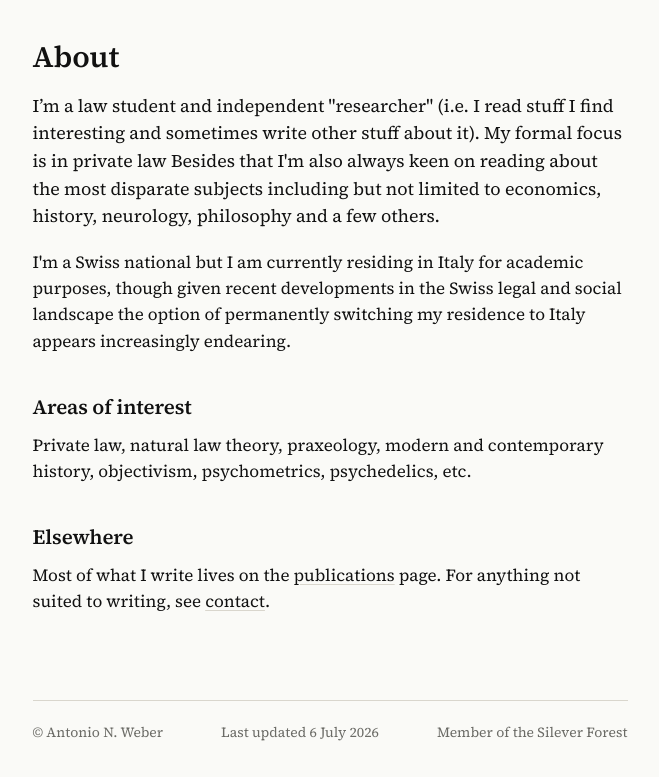
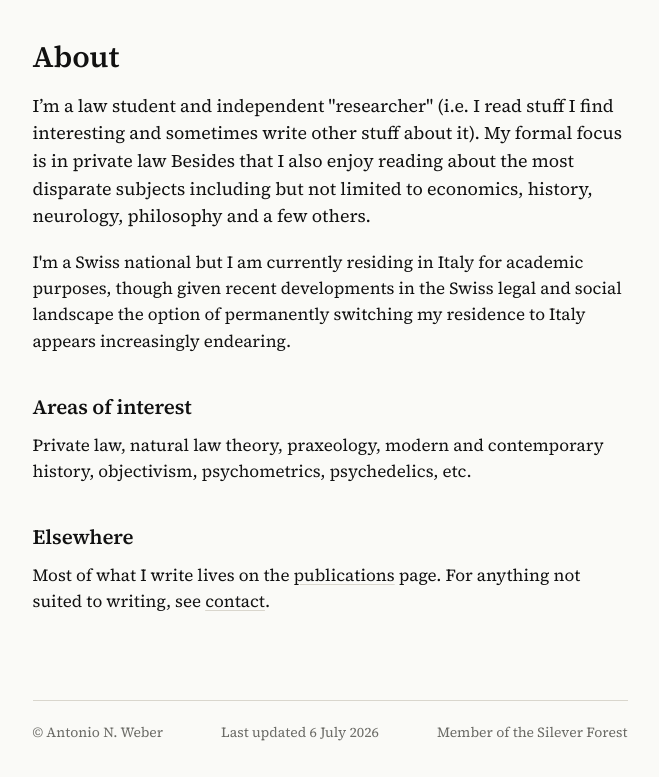
Before and after one commit to anvveber/anweber.org, a plain HTML site: page about.html in a window 1280 px wide. Shown: the part 103-880 px from the top of the page, without its empty margins (310-969 px from the left). Drawn offline with Linux system fonts and the light colour scheme.

Commit message:
Update about.html

```diff
--- a/about.html
+++ b/about.html
@@ -27,7 +27,7 @@
       <h1>About</h1>
 
       <p class="lede">
-        I&rsquo;m a law student and independent "researcher" (i.e. I read stuff I find interesting and sometimes write other stuff about it). My formal focus is in private law Besides that I'm also always keen on reading about the most disparate subjects including but not limited to economics, history, neurology, philosophy and a few others.
+        I&rsquo;m a law student and independent "researcher" (i.e. I read stuff I find interesting and sometimes write other stuff about it). My formal focus is in private law Besides that I also enjoy reading about the most disparate subjects including but not limited to economics, history, neurology, philosophy and a few others.
       </p>
 
       <p>
```
